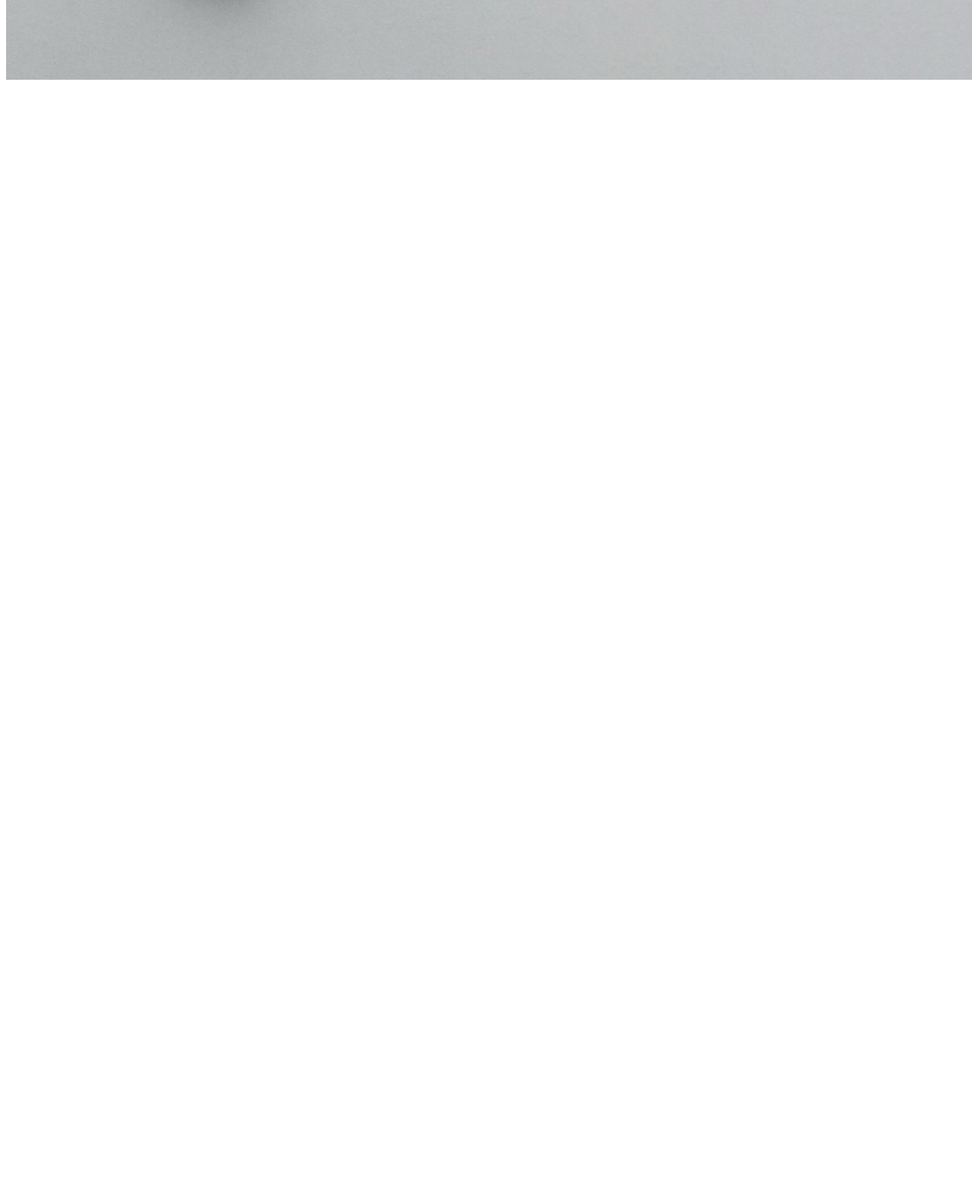
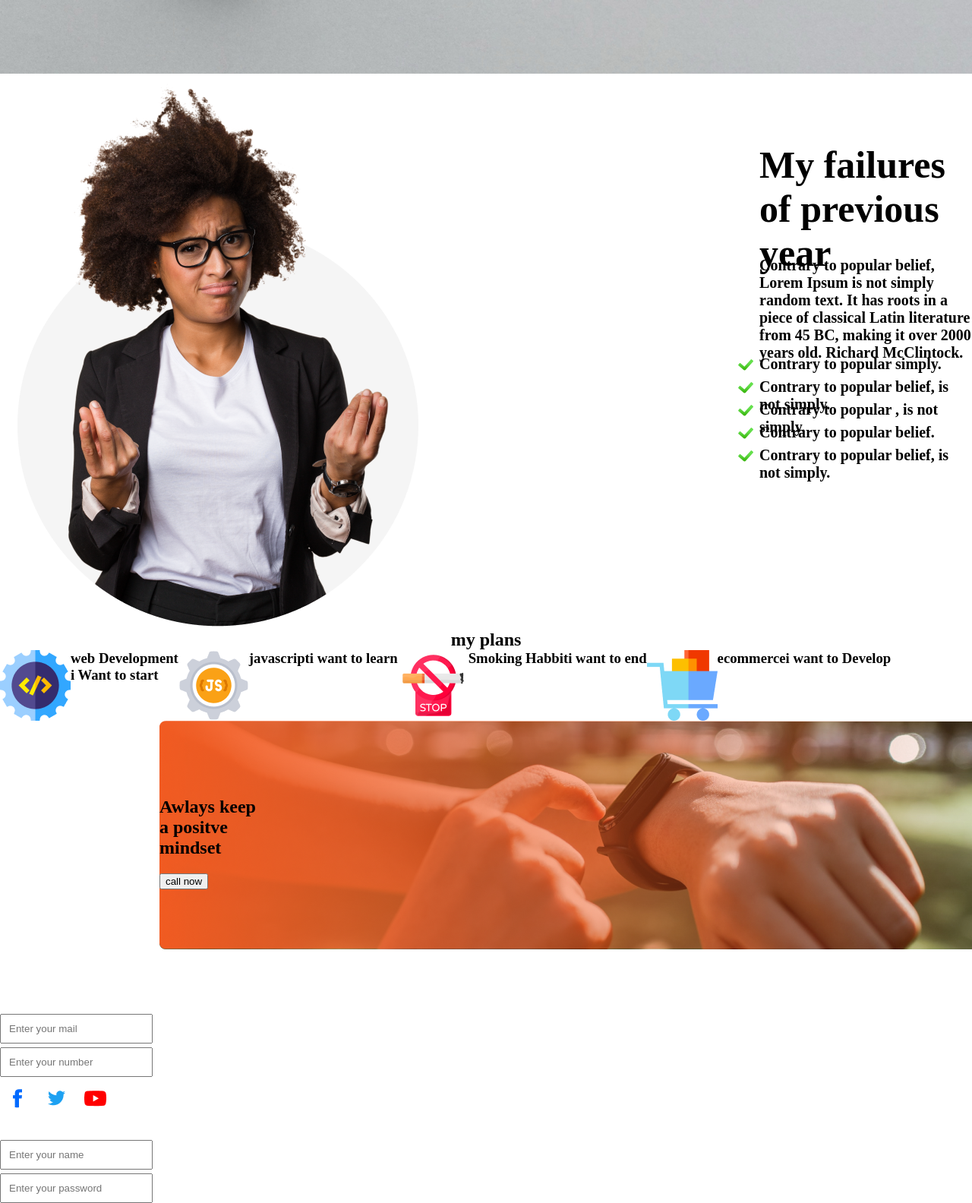
Before and after one commit to bd-dev-ismail/help-batch-7, a plain HTML site: page index.html in a window 1280 px wide. Shown: the part 712-2296 px from the top of the page at 76% size. Before the commit the page ends 829 px from the top, so only its background shows below. Drawn offline with Linux system fonts and the light colour scheme.

Commit message:
new file added

```diff
--- a/index.html
+++ b/index.html
@@ -9,7 +9,7 @@
 </head>
 <body>
     <header class="header">
-        <nav class="banner">
+        <nav>
             <img src="images/banner/banner2.png" alt="">
             <h1 class="header-title">All Thinks Are Possible If You believe</h1>
             <h3 class="sub-title">There are many variations of passages of Lorem Ipsum available, but the majority have suffered alteration in some form, by injected humour, or randomised words</h3>
@@ -18,10 +18,84 @@
         </nav>
     </header>
     <main>
+        <section class="section-1">
+            <div class="section-container">
+                <img class="section1-image" src="images/person.png" alt="">
+                <h1 class="section-title">My failures of previous year</h1>
+                <h3 class="sub-title">Contrary to popular belief, Lorem Ipsum is not simply random text. It has roots in a piece of classical Latin literature from 45 BC, making it over 2000 years old. Richard McClintock.</h3>
+                <img class="mark" src="images/icons/mark.png" alt="">
+                <h3 class="description-1">Contrary to popular belief, is not simply.</h3>
+                <img class="mark-2" src="images/icons/mark.png" alt="">
+                <h3 class="description-2">Contrary to popular belief.</h3>
+                <img class="mark-3" src="images/icons/mark.png" alt="">
+                <h3 class="description-3">Contrary to popular , is not simply.</h3>
+                <img class="mark-4" src="images/icons/mark.png" alt="">
+                <h3 class="description-4">Contrary to popular belief, is not simply.</h3>
+                <img class="mark-5" src="images/icons/mark.png" alt="">
+                <h3 class="description-5">Contrary to popular simply.</h3>
+            </div>
+        </section>
+        <section id="section-2">
+            <h1 class="my-plane">my plans</h1>
+            <div class="plan-description">
+                <img src="images/icons/web.png" alt="">
+                <div class="plan-1">
+                <h3>web Development</h3>
+                <h3>i Want to start</h3>
+            </div>
+                <img src="images/icons/js.png" alt="">
+                <h3 class="plan-4">javascript</h3>
+                <h3>i want to learn</h3>
+                <img src="images/icons/smoke.png" alt="">
+                <h3 class="plan-5">Smoking Habbit</h3>
+                <h3>i want to end</h3>
+                <img src="images/icons/ecom.png" alt="">
+                <h3 class="plan-6">ecommerce</h3>
+                <h3>i want to Develop</h3>
+            </div>
+        </section>
+        <section class="section-3">
+
+                <div id="image-stack-1">
+                <img class="watch" src="images/watch.png" alt="">
+            </div>
+            <div id="image-stack-2">
+                <img class="gradient" src="images/gradient2.png" alt="">
+
+            </div>
+            <div id="heading-btn">
+                <h1 class="awlays">Awlays keep a positve mindset</h1>
+                <button class="call-now">call now</button>
+            </div>
+        </section>
+
 
     </main>
     <footer>
+        <div class="footer">
+        <div class="social-section">
+            <h1 class="heading">
+                Future
+            </h1>
+            <h3 class="heading">There are many variations of passages of Lorem Ipsum available, but the majority have suffered alteration in some form, by injected humour, or randomised words</h3>
+            <form action="">
+                <input type="email" name="" id="" placeholder="Enter your mail"> <br>
+                <input type="number" name="" id="" placeholder="Enter your number"> <br>
+            </form>
+            <img src="images/icons/fb.png" alt="">
+            <img src="images/icons/twitter.png" alt="">
+            <img src="images/icons/youtube.png" alt="">
+        </div>
+        <div class="subscribe-section">
+            <h2 class="heading">subscibe</h2>
+            <form action="">
 
+                <input type="text" name="" id="" placeholder="Enter your name"> <br>
+                <input type="password" name="" id="" placeholder="Enter your password"> <br>
+                <input type="submit" value="submit"> <br>
+            </form>
+        </div>
+    </div>
     </footer>
 </body>
 </html>
--- a/styles.css
+++ b/styles.css
@@ -1,17 +1,24 @@
+*{
+    margin: 0;
+}
+/*header style*/
+header .contact-button{
+    border-style: none;
+    border-radius: 10px;
+}
 .banner{
     position: relative;
 
 }
 .header-title{
     position: absolute;
-    background-color: red;
     top: 150px;
     left: 700px;
     font-weight: 700;
     font-size: 50px;
 
 }
-.sub-title{
+nav .sub-title{
     position: absolute;
     top: 320px;
     left: 700px;
@@ -23,5 +30,148 @@
     left: 750px;
     height: 64px;
     width: 160px;
+    background-color: #FD6E0A;
 
 }
+/*main section style*/
+.section1-image{
+    position: relative;
+}
+.section-1 .section-title{
+    position: absolute;
+    top: 900px;
+    left: 1000px;
+    font-size: 50px;
+}
+.section-1 .sub-title{
+    position: absolute;
+    top: 1050px;
+    left: 1000px;
+    font-size: 20px;
+}
+.section-1 .description-1{
+    position: absolute;
+    top: 1300px;
+    left: 1000px;
+    font-size: 20px;
+}
+.section-1 .description-2{
+    position: absolute;
+    top: 1270px;
+    left: 1000px;
+    font-size: 20px;
+}
+.section-1 .description-3{
+    position: absolute;
+    top: 1240px;
+    left: 1000px;
+    font-size: 20px;
+}
+.section-1 .description-4{
+    position: absolute;
+    top: 1210px;
+    left: 1000px;
+    font-size: 20px;
+}
+.section-1 .description-5{
+    position: absolute;
+    top: 1180px;
+    left: 1000px;
+    font-size: 20px;
+}
+.section-1 .mark{
+    position: absolute;
+    top: 1180px;
+    left: 970px;
+    height: 24px;
+    width: 24px;
+
+}
+.section-1 .mark-2{
+    position: absolute;
+    top: 1210px;
+    left: 970px;
+    height: 24px;
+    width: 24px;
+
+}
+.section-1 .mark-3{
+    position: absolute;
+    top: 1240px;
+    left: 970px;
+    height: 24px;
+    width: 24px;
+
+}
+.section-1 .mark-4{
+    position: absolute;
+    top: 1270px;
+    left: 970px;
+    height: 24px;
+    width: 24px;
+
+}
+.section-1 .mark-5{
+    position: absolute;
+    top: 1300px;
+    left: 970px;
+    height: 24px;
+    width: 24px;
+
+}
+/* section 2 style */
+.my-plane{
+    text-align: center;
+}
+.plan-description{
+    display: flex;
+
+}
+.plan-1{
+
+}
+section .plan-2{
+    border-left: 0;
+}
+/* section 3 style */
+.section-3{
+    margin-left: 210px;
+}
+.section-3{
+     position: relative;
+
+}
+.section-3 #image-stack-2{
+     position: absolute;
+     top: 0px;
+
+    }
+    .section-3 #heading-btn{
+        position: absolute;
+        top: 100px;
+        right: 800px;
+
+
+    }
+.awlays{
+    padding-bottom: 20px;
+    width: 50%;
+}
+
+/*footer style*/
+.footer{
+    /* background: black; */
+
+
+}
+footer input{
+    padding: 10px;
+    margin-bottom: 5px;
+}
+
+footer  .heading{
+    color: white;
+}
+footer .subscribe-section{
+
+} */
```
Also changed, not shown: images/icons/mark.png (added).
